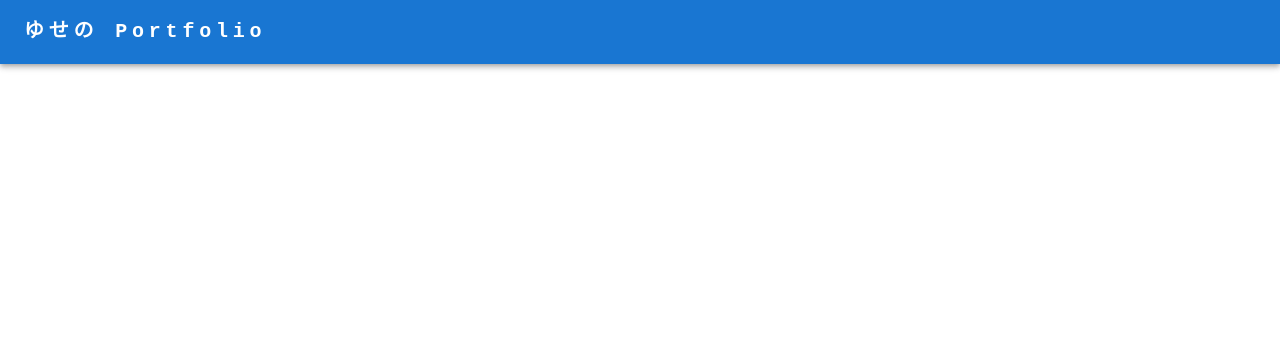
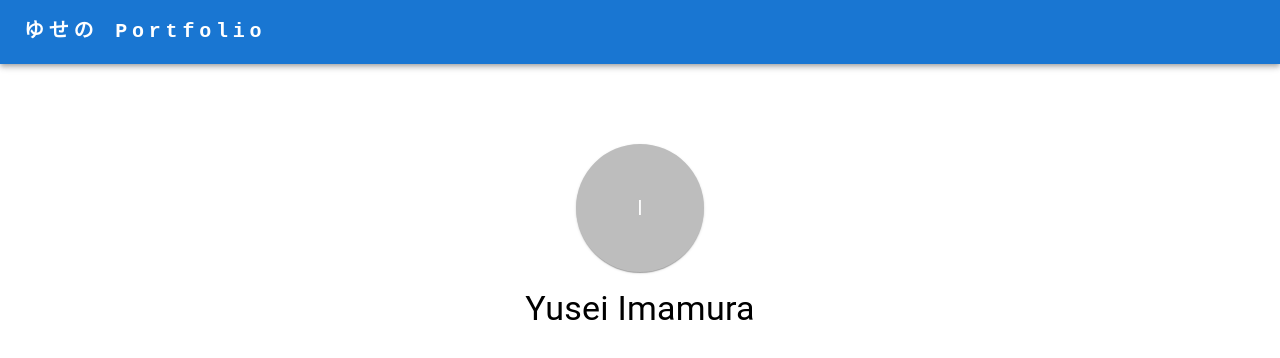
Before and after one commit to yusei53/yusei53-portfolio, a Next.js app: page / in a window 1280 px wide. Shown: the top 358 px of the page. Built offline with nearby package versions, Linux system fonts and the light colour scheme.

Commit message:
Introductionコンポーネント追加

```diff
--- /dev/null
+++ b/src/app/components/organisms/Introduction.jsx
@@ -0,0 +1,28 @@
+import * as React from "react";
+import Avatar from "@mui/material/Avatar";
+import Stack from "@mui/material/Stack";
+import Typography from "@mui/material/Typography";
+
+export function Introduction() {
+  return (
+    <Stack
+      display="flex"
+      direction="column"
+      justifyContent="center"
+      alignItems="Center"
+      spacing={2}
+      sx={{ py: 10 }}
+    >
+      <Avatar
+        alt="logo"
+        src=" "
+        sx={{ width: 128, height: 128, boxShadow: 1 }}
+      />
+      <Stack spacing={2}>
+        <Typography variant="h4">Yusei Imamura</Typography>
+      </Stack>
+    </Stack>
+  );
+}
+
+export default Introduction;
--- a/src/app/page.tsx
+++ b/src/app/page.tsx
@@ -1,11 +1,13 @@
 "use client";
 
-import { Header } from "./components/Header";
+import { Header } from "./components/organisms/Header";
+import { Introduction } from "./components/organisms/Introduction";
 
 export default function Home() {
   return (
     <>
       <Header />
+      <Introduction />
     </>
   );
 }
```
Also changed, not shown: src/app/components/organisms/Header.tsx (renamed from src/app/components/Header.tsx).
